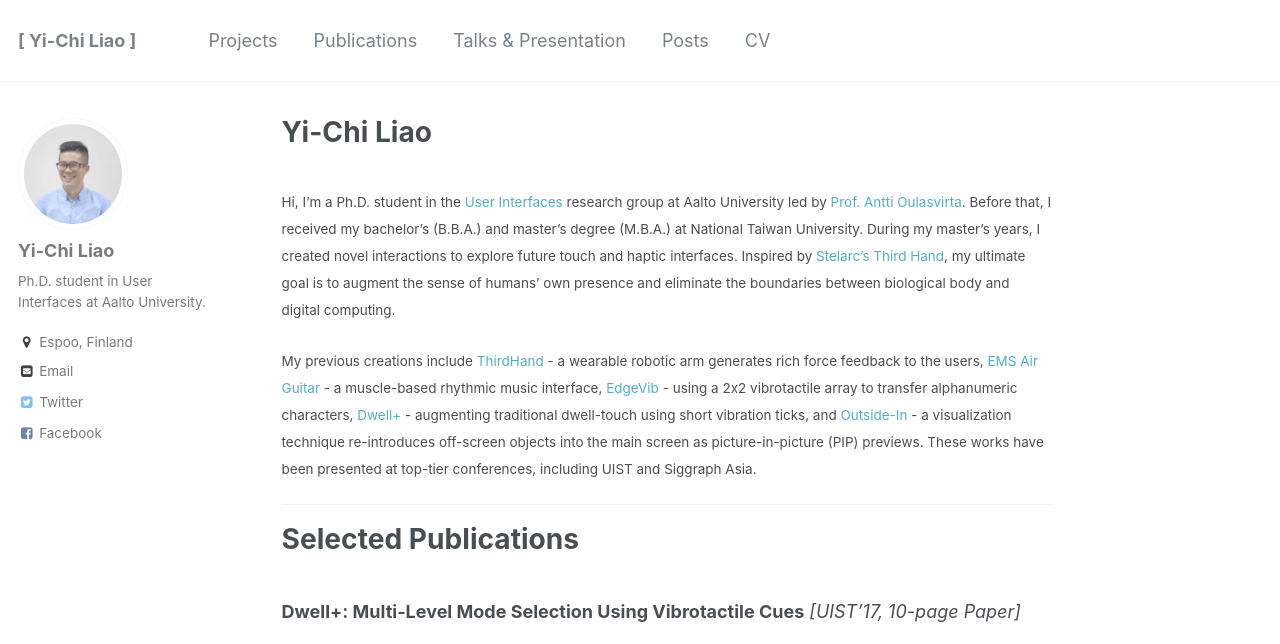
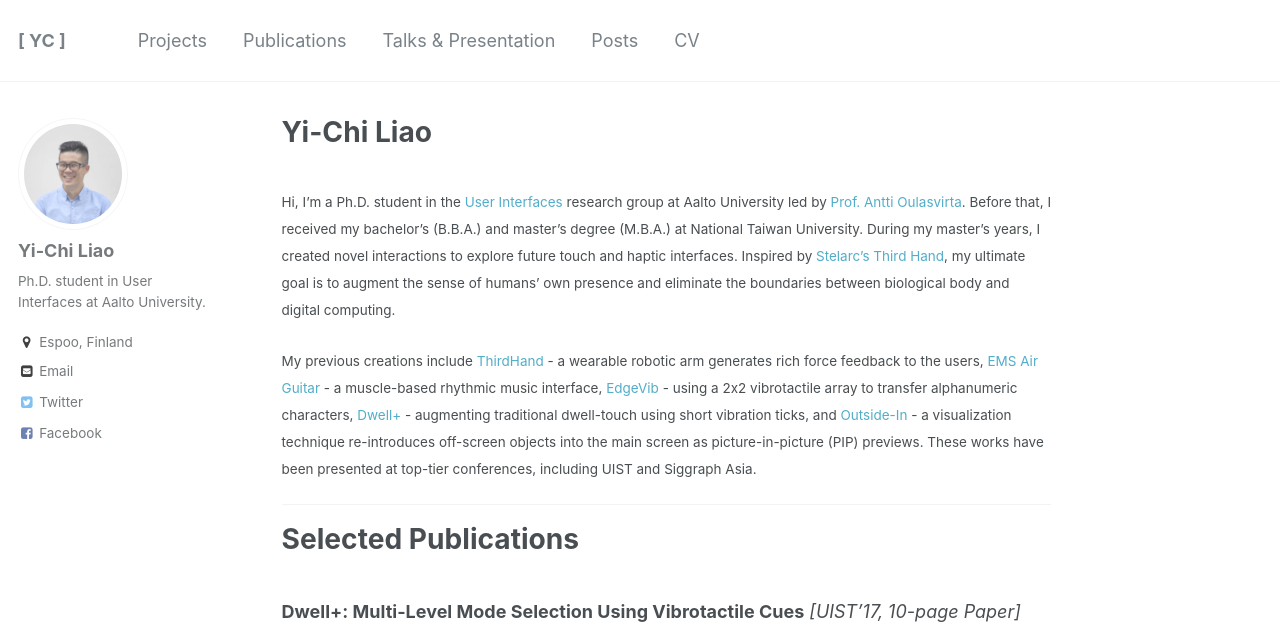
Before and after one commit to yichiliao/yichiliao.github.io, a Jekyll site: the page built from _pages/about.md, in a window 1280 px wide and 900 px high, cut to the strip 0-644 px from the top of the window. Built offline with Jekyll 4.4.1, drawn with Linux system fonts in a browser that asks for light colours.

Commit message:
slight modification

```diff
--- a/_config.yml
+++ b/_config.yml
@@ -7,7 +7,7 @@
 
 # Site Settings
 locale                   : "en-US"
-title                    : "[ Yi-Chi Liao ]"
+title                    : "[ YC ]"
 title_separator          : "-"
 name                     : &name "Yi-Chi Liao"
 description              : &description "Ph.D. student in User Interfaces at Aalto University."
```
